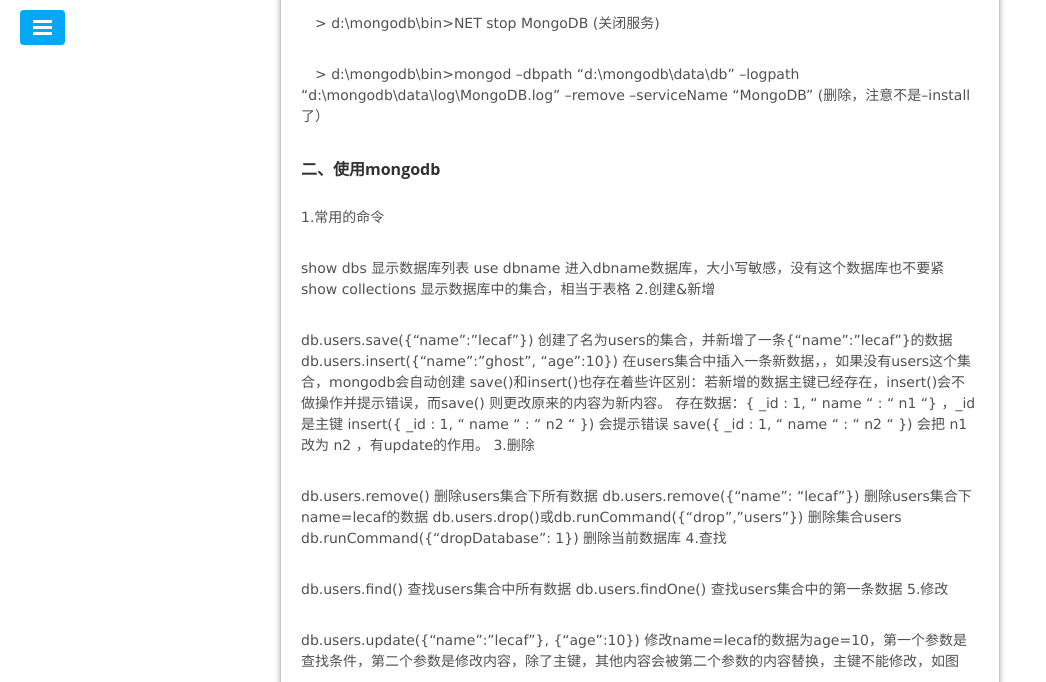
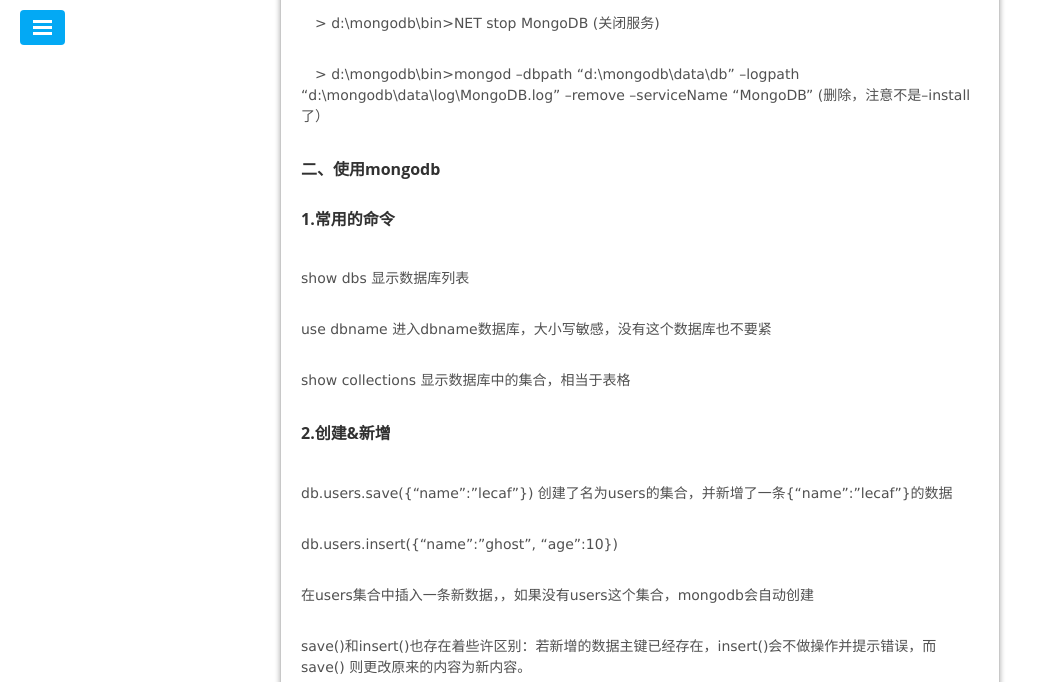
Before and after one commit to 166yuan/166yuan.github.io, a Jekyll site: the page built from _posts/2015-08-14-不错的mongodb教程.md, in a window 1280 px wide and 1400 px high, scrolled down 2535 px, cut to the strip 0-682 px from the top of the window. Shown: the whole strip, without its empty margins (0-1046 px from the left). Built offline with Jekyll 4.4.1, drawn with Linux system fonts in a browser that asks for light colours; nearby versions of some CDN libraries; library files that are not in the unit come from our copies; Markdown is read by kramdown in place of the engine named in the settings; comment, search, counter and statistics services are not loaded; some of the changed text lies outside the part shown.

Commit message:
更新排版

```diff
--- a/_posts/2015-08-14-不错的mongodb教程.md
+++ b/_posts/2015-08-14-不错的mongodb教程.md
@@ -61,65 +61,109 @@
 
 ##### 二、使用mongodb
 
-1.常用的命令
+######1.常用的命令
 
 show dbs    显示数据库列表
+
 use dbname    进入dbname数据库，大小写敏感，没有这个数据库也不要紧
+
 show collections    显示数据库中的集合，相当于表格
-2.创建&新增
+
+######2.创建&新增
 
 db.users.save({"name":"lecaf"})    创建了名为users的集合，并新增了一条{"name":"lecaf"}的数据
-db.users.insert({"name":"ghost", "age":10})    在users集合中插入一条新数据，，如果没有users这个集合，mongodb会自动创建
+
+db.users.insert({"name":"ghost", "age":10})
+
+在users集合中插入一条新数据，，如果没有users这个集合，mongodb会自动创建
+
 save()和insert()也存在着些许区别：若新增的数据主键已经存在，insert()会不做操作并提示错误，而save() 则更改原来的内容为新内容。
+
 存在数据：{ _id : 1, " name " : " n1 "} ，_id是主键
+
 insert({ _id : 1, " name " : " n2 " })    会提示错误
+
 save({ _id : 1, " name " : " n2 " })     会把 n1 改为  n2 ，有update的作用。
-3.删除
+
+######3.删除
 
 db.users.remove()    删除users集合下所有数据
+
 db.users.remove({"name": "lecaf"})    删除users集合下name=lecaf的数据
+
 db.users.drop()或db.runCommand({"drop","users"})    删除集合users
+
 db.runCommand({"dropDatabase": 1})    删除当前数据库
-4.查找
+
+######4.查找
 
 db.users.find()    查找users集合中所有数据
+
 db.users.findOne()    查找users集合中的第一条数据
-5.修改
+
+######5.修改
 
 db.users.update({"name":"lecaf"}, {"age":10})    修改name=lecaf的数据为age=10，第一个参数是查找条件，第二个参数是修改内容，除了主键，其他内容会被第二个参数的内容替换，主键不能修改，如图
 
 ![mongodb4](http://images.cnitblog.com/blog/203292/201308/22143209-cddea033063e480bb1bd4cc5dfdf9f4e.jpg)
 
-三、高级应用
+####三、高级应用
 
-1.条件查找
+######1.条件查找
 
 db.collection.find({ "key" : value })    查找key=value的数据
+
 db.collection.find({ "key" : { $gt: value } })    key > value
+
 db.collection.find({ "key" : { $lt: value } })    key < value
+
 db.collection.find({ "key" : { $gte: value } })    key >= value
+
 db.collection.find({ "key" : { $lte: value } })    key <= value
+
 db.collection.find({ "key" : { $gt: value1 , $lt: value2 } })    value1 < key <value2
+
 db.collection.find({ "key" : { $ne: value } })    key <> value
-db.collection.find({ "key" : { $mod : [ 10 , 1 ] } })    取模运算，条件相当于key % 10 == 1 即key除以10余数为1的
+
+db.collection.find({ "key" : { $mod : [ 10 , 1 ] } })    取模运算，条件相当于key % 10 == 1
+即key除以10余数为1的
+
 db.collection.find({ "key" : { $nin: [ 1, 2, 3 ] } })    不属于，条件相当于key的值不属于[ 1, 2, 3 ]中任何一个
+
 db.collection.find({ "key" : { $in: [ 1, 2, 3 ] } })    属于，条件相当于key等于[ 1, 2, 3 ]中任何一个
-db.collection.find({ "key" : { $size: 1 } })    $size 数量、尺寸，条件相当于key的值的数量是1（key必须是数组，一个值的情况不能算是数量为1的数组）
-db.collection.find({ "key" : { $exists : true|false } })    $exists 字段存在，true返回存在字段key的数据，false返回不存在字度key的数据
+
+db.collection.find({ "key" : { $size: 1 } })    $size
+数量、尺寸，条件相当于key的值的数量是1（key必须是数组，一个值的情况不能算是数量为1的数组）
+
+db.collection.find({ "key" : { $exists : true|false } })    $exists
+字段存在，true返回存在字段key的数据，false返回不存在字度key的数据
+
 db.collection.find({ "key": /^val.*val$/i })    正则，类似like；“i”忽略大小写，“m”支持多行
+
 db.collection.find({ $or : [{a : 1}, {b : 2} ] })    $or或 （注意：MongoDB 1.5.3后版本可用），符合条件a=1的或者符合条件b=2的数据都会查询出来
+
 db.collection.find({ "key": value , $or : [{ a : 1 } , { b : 2 }] })    符合条件key=value ，同时符合其他两个条件中任意一个的数据
+
 db.collection.find({ "key.subkey" :value })    内嵌对象中的值匹配，注意："key.subkey"必须加引号
+
 db.collection.find({ "key": { $not : /^val.*val$/i } })    这是一个与其他查询条件组合使用的操作符，不会单独使用。上述查询条件得到的结果集加上$not之后就能获得相反的集合。
-2.排序
+
+######2.排序
 
 db.collection.find().sort({ "key1" : -1 ,"key2" : 1 })    这里的1代表升序，-1代表降序
-3.其他
+
+######3.其他
 
 db.collection.find().limit(5)    控制返回结果数量，如果参数是0，则当作没有约束，limit()将不起作用
-db.collection.find().skip(5)    控制返回结果跳过多少数量，如果参数是0，则当作没有约束，skip()将不起作用，或者说跳过了0条
+
+db.collection.find().skip(5)    控制返回结果跳过多少数量，如果参数是0，则当作没有约束，skip()
+将不起作用，或者说跳过了0条
+
 db.collection.find().skip(5).limit(5)    可用来做分页，跳过5条数据再取5条数据
+
 db.collection.find().count(true)    count()返回结果集的条数
-db.collection.find().skip(5).limit(5).count(true)    在加入skip()和limit()这两个操作时，要获得实际返回的结果数，需要一个参数true，否则返回的是符合查询条件的结果总数
+
+db.collection.find().skip(5).limit(5).count(true)    在加入skip()和limit()
+这两个操作时，要获得实际返回的结果数，需要一个参数true，否则返回的是符合查询条件的结果总数
 
 [原文地址](http://www.cnblogs.com/lecaf/archive/2013/08/23/mongodb.html)
```
